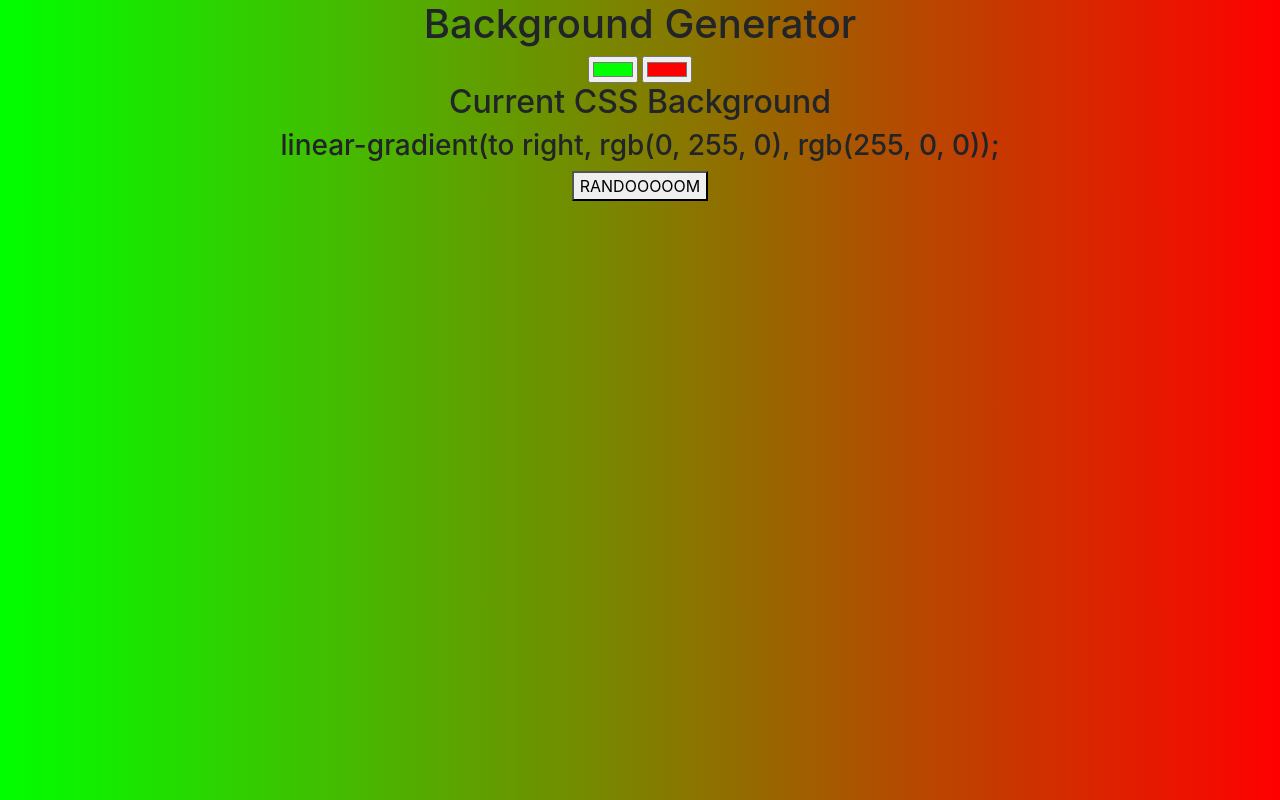
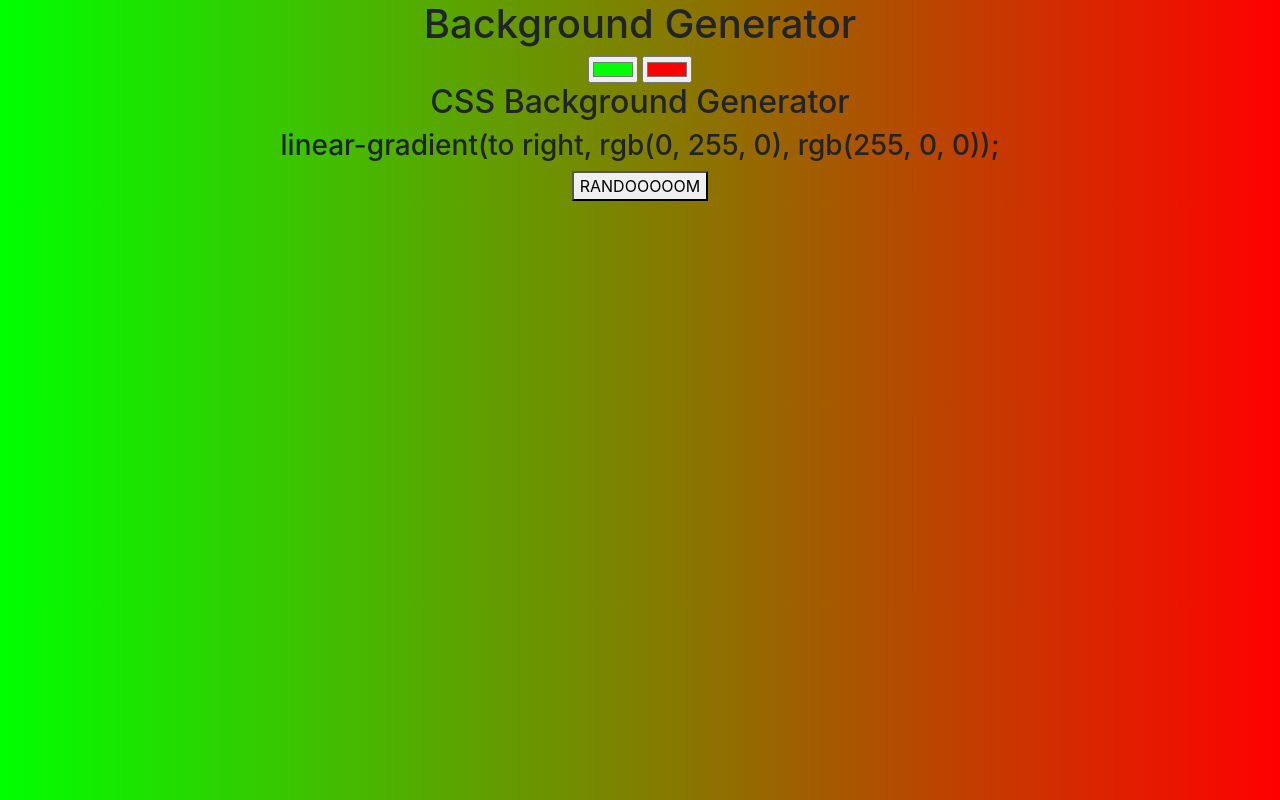
Before and after one commit to Italox/background-generator, a plain HTML site: page index.html in a window 1280 px wide. Drawn offline with nearby package versions, Linux system fonts and the light colour scheme.

Commit message:
changing title

```diff
--- a/index.html
+++ b/index.html
@@ -10,7 +10,7 @@
 		<h1>Background Generator</h1>
 		<input class="color1" type="color" name="color1" value="#00ff00">
 		<input class="color2" type="color" name="color2" value="#ff0000">
-		<h2>Current CSS Background</h2>
+		<h2>CSS Background Generator</h2>
 		<h3></h3>
 		<button class="randomize">RANDOOOOOM</button>
 	</div>
```
